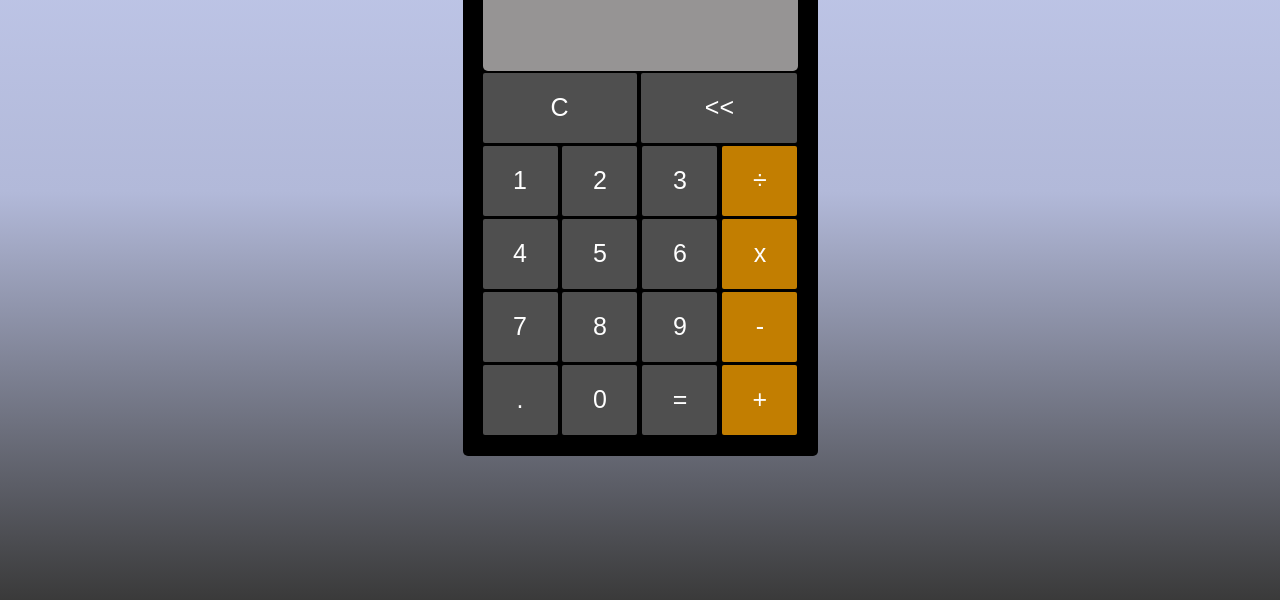
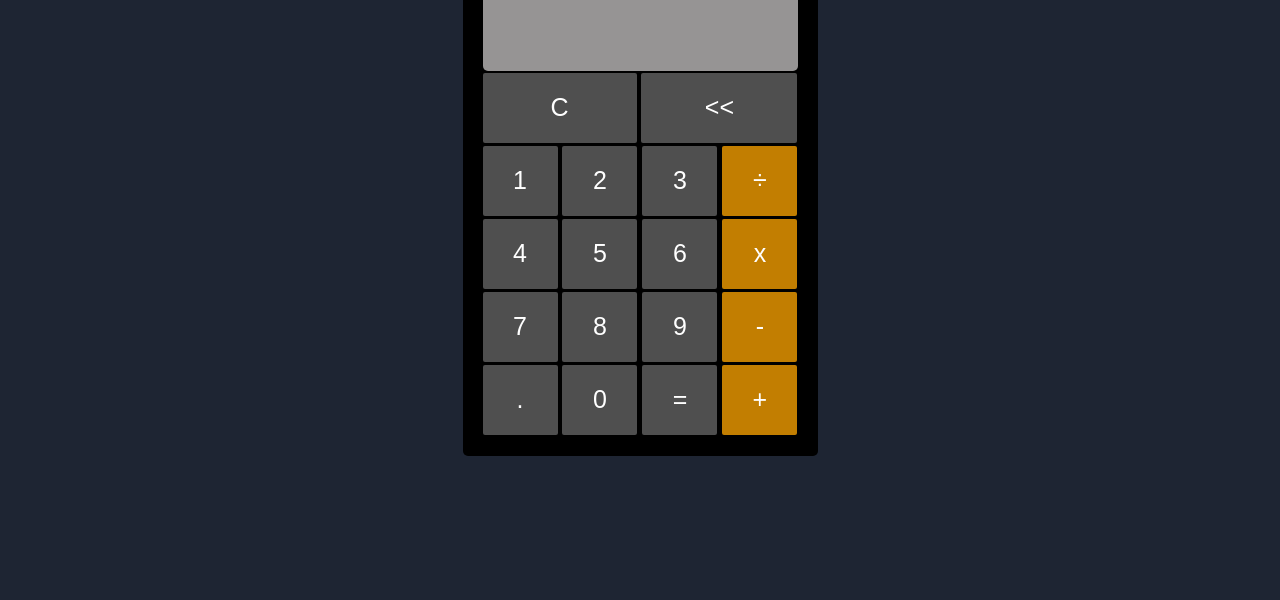
Before and after one commit to matheusmendesde/calculadora, a plain HTML site: page index.html in a window 1280 px wide. Shown: the part 216-816 px from the top of the page. Drawn offline with Linux system fonts and the light colour scheme.

Commit message:
atualiza

```diff
--- a/index.html
+++ b/index.html
@@ -4,7 +4,8 @@
     <meta charset="UTF-8">
     <meta http-equiv="X-UA-Compatible" content="IE=edge">
     <meta name="viewport" content="width=device-width, initial-scale=1.0">
-    <title>Document</title>
+    <title>Calculadora</title>
+    <link rel="shortcut icon" href="img/icons8-calculator-16.png" type="image/x-icon">
     <link rel="stylesheet" href="style.css">
 </head>
 <body>
--- a/style.css
+++ b/style.css
@@ -10,7 +10,7 @@ body {
     align-content: center;
     font: normal 15pt 'Roboto', sans-serif;;
     user-select: none;
-    background: linear-gradient(#C7CFF2, #B2B9D9, #3A3A3A)
+    background: #1E2533;
 }
 
 h1 {
```
Also changed, not shown: img/icons8-calculator-16.png (added).
